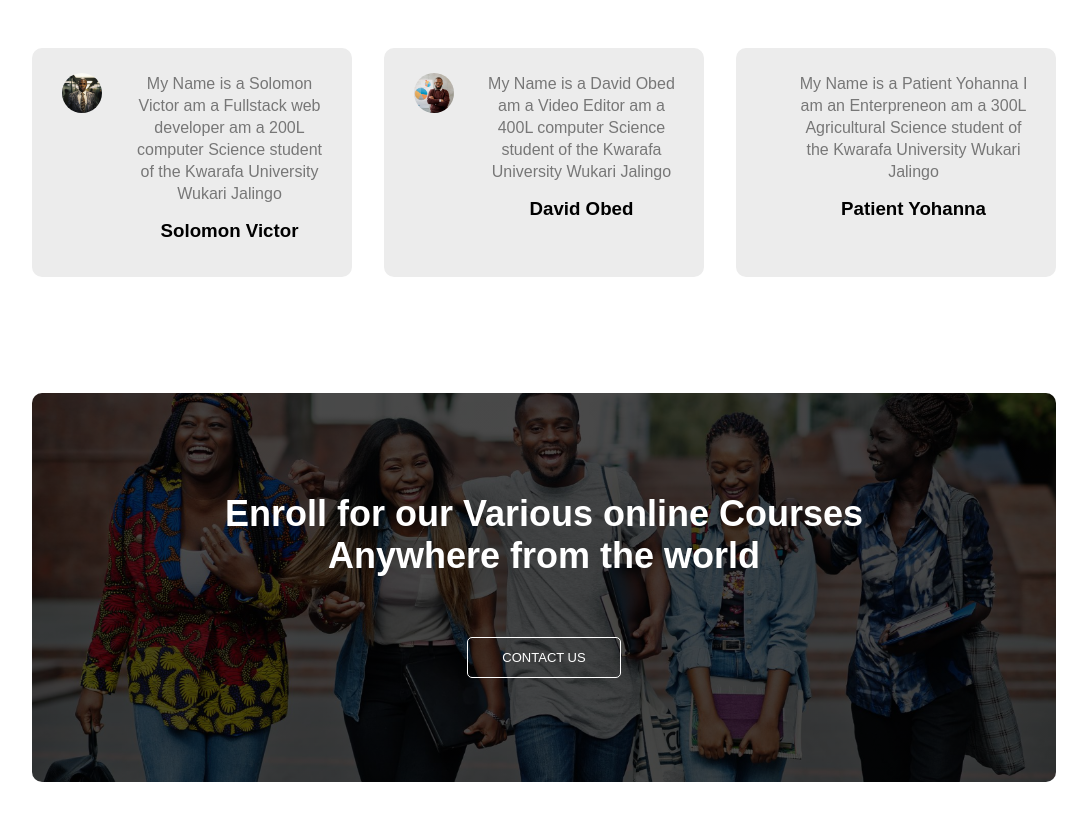
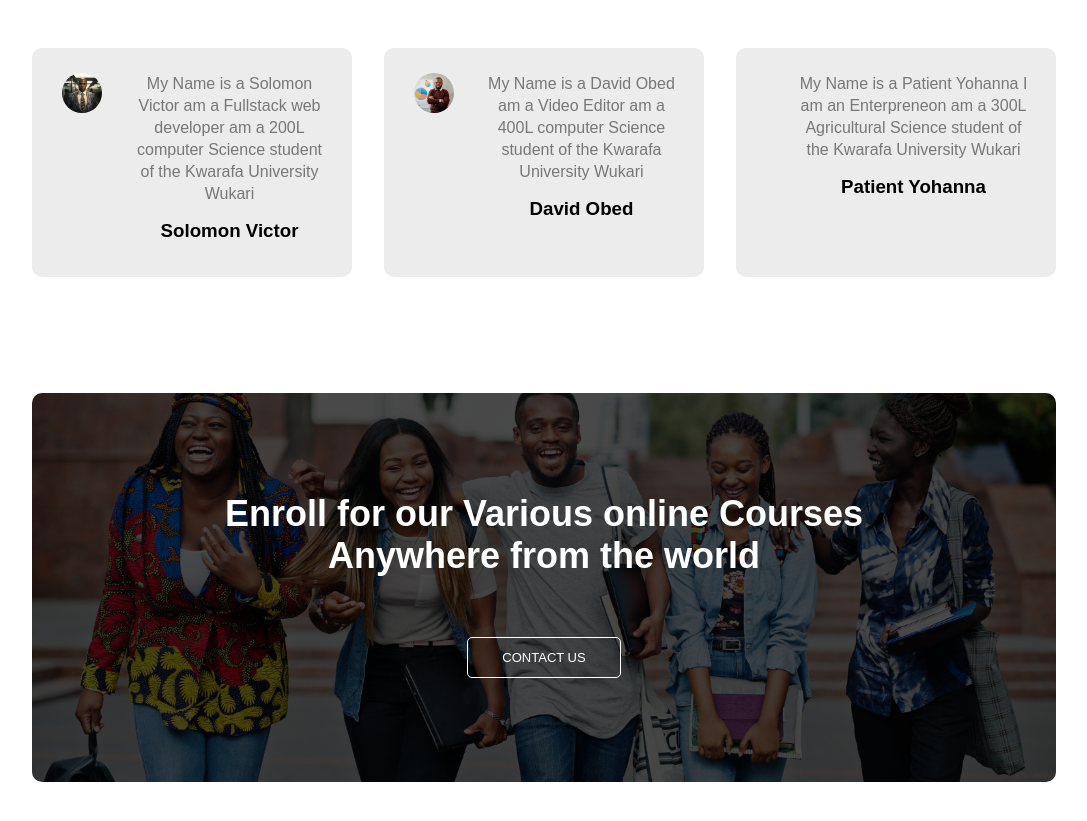
Before and after one commit to asaiah4812/kwarafa-university, a plain HTML site: page index.html in a window 1280 px wide. Shown: the part 2969-3790 px from the top of the page, without its empty margins (96-1183 px from the left). Drawn offline with Linux system fonts and the light colour scheme; a web font is replaced by a local one.

Commit message:
new update

```diff
--- a/index.html
+++ b/index.html
@@ -157,7 +157,7 @@
                 <div>
                     <p>
                         My Name is a Solomon Victor am a Fullstack web developer am a
-                        200L computer Science student of the Kwarafa University Wukari Jalingo
+                        200L computer Science student of the Kwarafa University Wukari
                     </p>
                     <h3>Solomon Victor</h3>
                 </div>
@@ -167,7 +167,7 @@
                 <div>
                     <p>
                         My Name is a David Obed am a Video Editor am a
-                        400L computer Science student of the Kwarafa University Wukari Jalingo
+                        400L computer Science student of the Kwarafa University Wukari
                     </p>
                     <h3>David Obed </h3>
                 </div>
@@ -178,7 +178,7 @@
                 <div class="text-title">
                     <p>
                         My Name is a Patient Yohanna I am an Enterpreneon am a
-                        300L Agricultural Science student of the Kwarafa University Wukari Jalingo
+                        300L Agricultural Science student of the Kwarafa University Wukari
                     </p>
                     <h3>Patient Yohanna</h3>
                 </div>
```
Also changed, not shown: about.html (+1 -1 lines), blog.html (+1 -1 lines), contact.html (+1 -1 lines).
